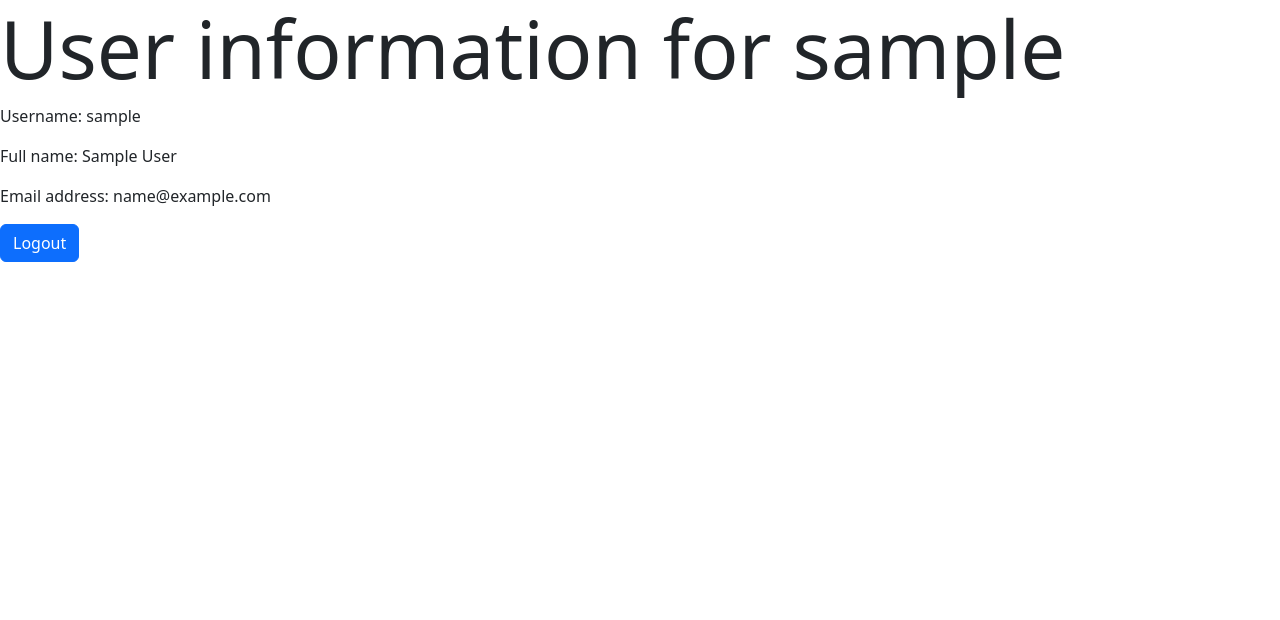
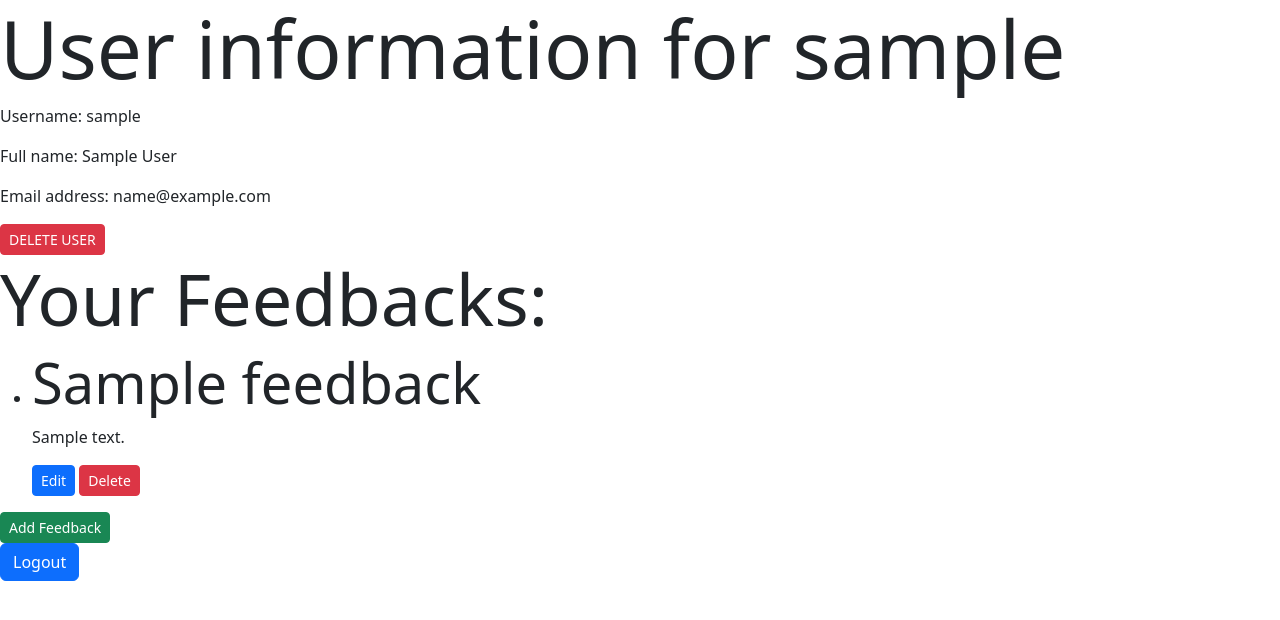
Before and after one commit to franklinkong981/Flask-Feedback, a Flask app: a page that uses templates/user_details.html in a window 1280 px wide. Shown: the top 620 px of the page. Run offline with Flask 3, Linux system fonts and the light colour scheme; the visitor is signed in with stand-in values (Sample User, id 1); tables that the repository leaves empty hold one stand-in row (values such as "Sample post").

Commit message:
Added a form for logged in users to add feedbacks

```diff
--- a/app.py
+++ b/app.py
@@ -1,7 +1,7 @@
 from flask import Flask, request, render_template, redirect, session, flash
 from flask_debugtoolbar import DebugToolbarExtension
-from models import db, connect_db, User
-from forms import RegisterUserForm, LoginUserForm
+from models import db, connect_db, User, Feedback
+from forms import RegisterUserForm, LoginUserForm, AddFeedbackForm
 from sqlalchemy.exc import IntegrityError
 
 app = Flask(__name__)
@@ -80,6 +80,30 @@ def show_user_details(username):
     user = User.query.get_or_404(session['current_user'])
     return render_template("user_details.html", user=user)
 
+@app.route("/users/<username>/feedback/add", methods=['GET', 'POST'])
+def show_add_feedback_form(username):
+    """Display a form for a logged in user to add feedback. Makes sure that only logged in users can see this form.
+    If POST, adds the feedback to database as belonging to currently logged in user, then redirects to logged in user's page."""
+    if "current_user" not in session:
+        flash("Please login first to add feedback")
+        return redirect('/login')
+    elif username != session['current_user']:
+        return redirect(f'/users/{session["current_user"]}/feedback/add')
+
+    add_feedback_form = AddFeedbackForm()
+
+    if add_feedback_form.validate_on_submit():
+        title = add_feedback_form.title.data
+        content = add_feedback_form.content.data
+
+        new_feedback = Feedback(title=title, content=content, username=session['current_user'])
+        db.session.add(new_feedback)
+        db.session.commit()
+        flash('Successfully added feedback')
+        return redirect(f'/users/{session["current_user"]}')
+
+    return render_template("add_feedback.html", form=add_feedback_form)
+
 @app.route("/logout")
 def logout():
     """Log out the user and clear any information in the session. Redirects user to home login page."""
--- a/forms.py
+++ b/forms.py
@@ -16,3 +16,9 @@ class LoginUserForm(FlaskForm):
 
     username = StringField("Username", validators=[InputRequired(message="You must enter a username!")])
     password = PasswordField("Password", validators=[InputRequired(message="You must enter a password!")])
+
+class AddFeedbackForm(FlaskForm):
+    """Form for adding user feedback. User can provide a title and content."""
+
+    title = StringField("Title", validators=[InputRequired(message="You must provide a title!"), Length(max=100, message="Your title can't be more than 100 characters!")])
+    content = StringField("Content", validators=[InputRequired(message="You must provide content!")])
--- a/models.py
+++ b/models.py
@@ -57,7 +57,7 @@ class Feedback(db.Model):
 
     __tablename__ = "feedbacks"
 
-    id = db.Column(db.Integer, primary_key=True, auto_increment=True)
+    id = db.Column(db.Integer, primary_key=True, autoincrement=True)
     title = db.Column(db.String(100), nullable=False)
     content = db.Column(db.Text, nullable=False)
     username = db.Column(db.Text, db.ForeignKey('users.username'), nullable=False)
--- a/templates/user_details.html
+++ b/templates/user_details.html
@@ -8,6 +8,32 @@
     <p>Username: {{user.username}}</p>
     <p>Full name: {{user.get_full_name()}}</p>
     <p>Email address: {{user.email}}</p>
+    <form action="/users/{{user.username}}/delete" method="POST">
+        <button class="btn btn-sm btn-danger">DELETE USER</button>
+    </form>
+
+    <h2 class="display-2">Your Feedbacks:</h2>
+    <ul>
+        {% for feedback in user.feedbacks %}
+        <li>
+            <h4 class="display-4">{{feedback.title}}</h4>
+            <p>{{feedback.content}}</p>
+            <form style="display:inline;">
+                <button class="btn btn-primary btn-sm"
+                    formaction="/feedback/{{feedback.id}}/update"
+                    formmethod="GET">Edit
+                </button>
+                <button class="btn btn-danger btn-sm"
+                    formaction="/feedback/{{feedback.id}}/delete"
+                    formmethod="POST">Delete
+                </button>
+            </form>
+        </li>
+        {% endfor %}
+    </ul>
+    <form action="/users/{{user.username}}/feedback/add" method="GET">
+        <button class="btn btn-sm btn-success">Add Feedback</button>
+    </form>
 
     <a href="/logout" class="btn btn-primary">Logout</a>
 {% endblock %}
```
Also changed, not shown: templates/add_feedback.html (added, +24 -0 lines).
